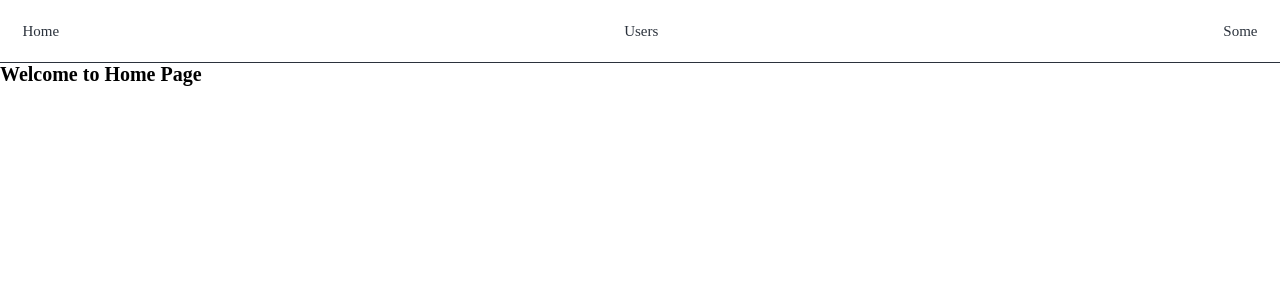
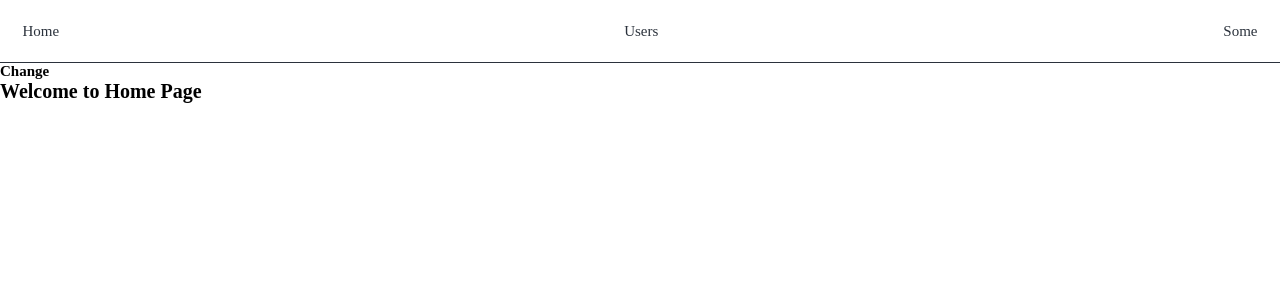
Before and after one commit to Nikac/react-redux, a React (Create React App) app: page /home in a window 1280 px wide. Shown: the top 300 px of the page. Built offline with nearby package versions, Linux system fonts and the light colour scheme.

Commit message:
added changes 2

```diff
--- a/src/components/Home.js
+++ b/src/components/Home.js
@@ -3,6 +3,7 @@ import React from "react";
 const Home = (props) => {
   return (
     <>
+      <h2>Change</h2>
       <h1>Welcome to Home Page</h1>
     </>
   );
```
